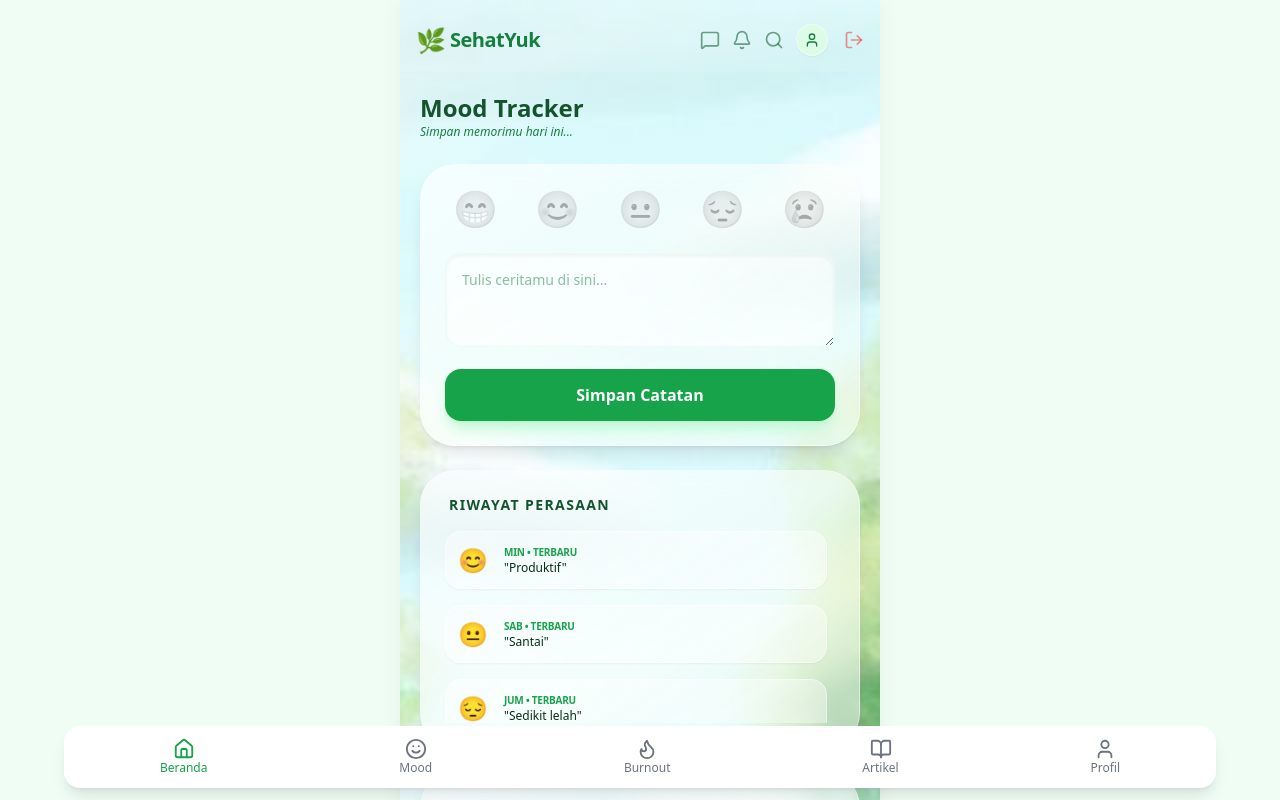
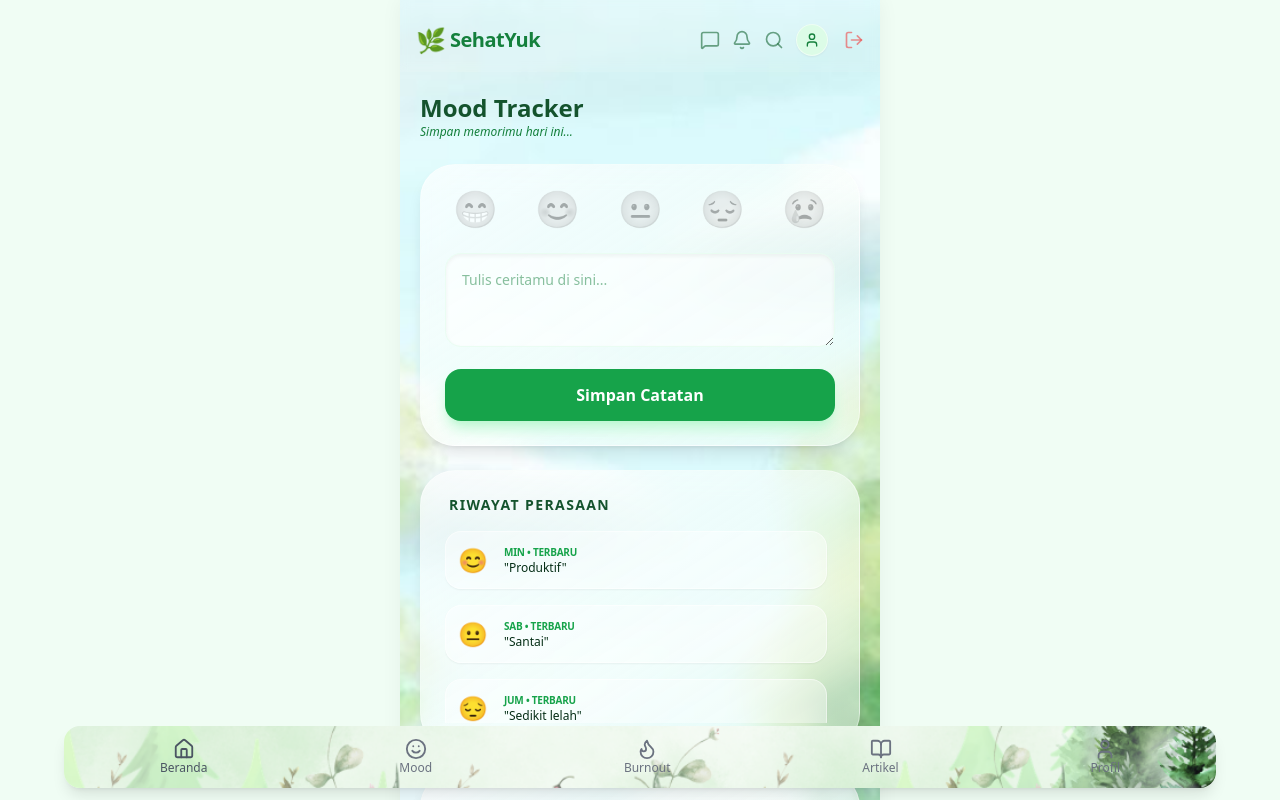
Before and after one commit to oliporangsukses/SehatYuk, a React (Vite) app: page /mood in a window 1280 px wide. Shown: the top 800 px of the page. Built offline with nearby package versions, Linux system fonts and the light colour scheme.

Commit message:
Menambahkan Background Bottom

```diff
--- a/src/components/BottomNav.jsx
+++ b/src/components/BottomNav.jsx
@@ -1,11 +1,15 @@
 import { Link } from "react-router-dom"
 import { Home, Smile, Flame, BookOpen, User } from "lucide-react"
+import bg from "../assets/BackgroundMood.png"
 
 function BottomNav() {
   return (
-    <div className="fixed bottom-3 left-1/2 -translate-x-1/2 w-[90%] bg-white rounded-2xl shadow-lg flex justify-around py-3">
+     <div
+      className="fixed bottom-3 left-1/2 -translate-x-1/2 w-[90%] rounded-2xl shadow-lg flex justify-around py-3 bg-cover bg-center"
+      style={{ backgroundImage: `url(${bg})` }}
+    >
 
-      <Link to="/" className="flex flex-col items-center text-green-600">
+      <Link to="/" className="flex flex-col items-center text-gray-600">
         <Home size={22}/>
         <span className="text-xs">Beranda</span>
       </Link>
--- a/src/components/Navbar.jsx
+++ b/src/components/Navbar.jsx
@@ -21,9 +21,9 @@ function Navbar({ onSearchClick }) {
 
       {/* Logo */}
       <div className="flex items-center gap-2">
-        <div className="w-6 h-6 bg-green-400 rounded-full"></div>
+
         <h1 className="font-semibold text-green-600">
-          SehatYuk
+          🌿 SehatYuk
         </h1>
       </div>
 
```
